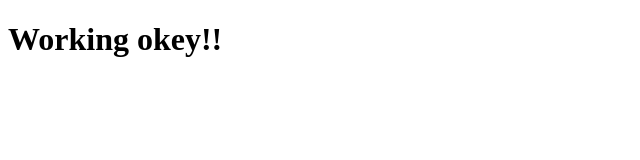
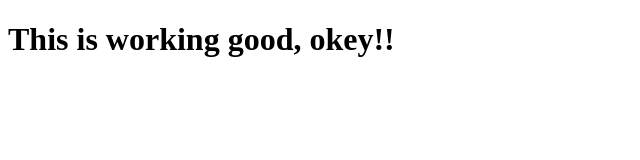
Before and after one commit to jassiyo/lawfax-nodeServer, a website: page public/index.html in a window 1280 px wide. Shown: the whole page, without its empty margins (0-640 px from the left). Drawn offline with Linux system fonts and the light colour scheme.

Commit message:
added publice file

```diff
--- a/index.html
+++ b/public/index.html
@@ -6,6 +6,6 @@
     <title>Document</title>
 </head>
 <body>
-    <h1>Working okey!!</h1>
+    <h1>This is working good, okey!!</h1>
 </body>
 </html>
```
